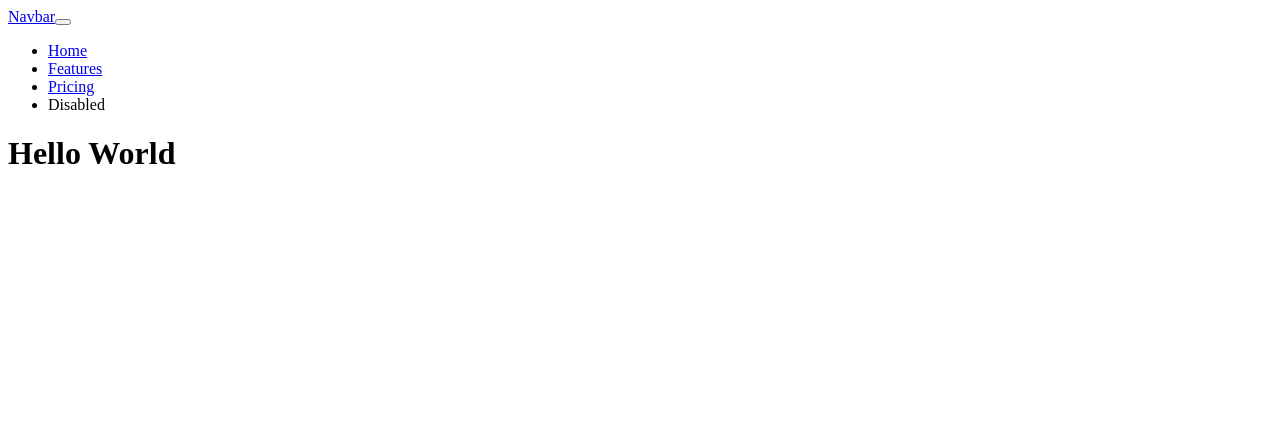
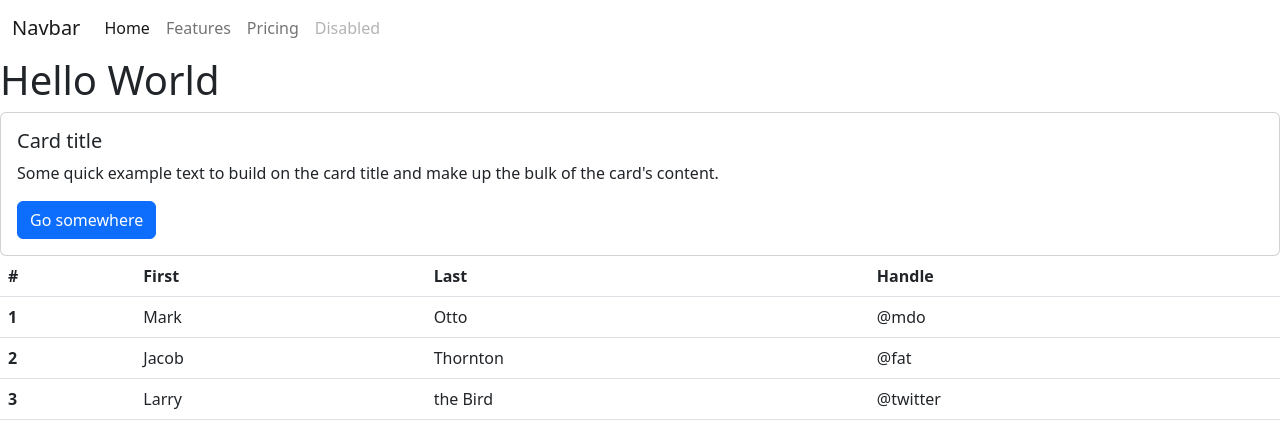
Before and after one commit to souhailmerroun-software-dev-practice/gatsby, a Gatsby site: page / in a window 1280 px wide. Built offline with nearby package versions, Linux system fonts and the light colour scheme; Gatsby itself is replaced by a stand-in of ours.

Commit message:
testing layout with bootstrap

```diff
--- /dev/null
+++ b/gatsby-browser.jsx
@@ -0,0 +1,6 @@
+const React = require("react")
+const Layout = require("./src/components/Layout").default
+
+exports.wrapPageElement = ({ element, props }) => {
+  return <Layout {...props}>{element}</Layout>
+}
--- a/package.json
+++ b/package.json
@@ -16,6 +16,7 @@
     "typecheck": "tsc --noEmit"
   },
   "dependencies": {
+    "bootstrap": "^5.2.3",
     "gatsby": "^5.9.1",
     "react": "^18.2.0",
     "react-dom": "^18.2.0"
--- /dev/null
+++ b/src/components/Layout.tsx
@@ -0,0 +1,17 @@
+import React, { ReactNode } from "react";
+import Nav from "./Nav";
+import "bootstrap/dist/css/bootstrap.min.css"
+
+interface LayoutProps {
+    children: ReactNode;
+}
+
+export default function Layout(props: LayoutProps) {
+    return (
+        <>
+            <Nav />
+
+            {props.children}
+        </>
+    );
+}
--- a/src/pages/index.tsx
+++ b/src/pages/index.tsx
@@ -5,8 +5,45 @@ import Nav from "../components/Nav"
 const IndexPage: React.FC<PageProps> = () => {
   return (
     <main>
-      <Nav />
       <h1>Hello World</h1>
+      <div className="card" >
+        <div className="card-body">
+          <h5 className="card-title">Card title</h5>
+          <p className="card-text">Some quick example text to build on the card title and make up the bulk of the card's
+            content.</p>
+          <a href="#" className="btn btn-primary">Go somewhere</a>
+        </div>
+      </div>
+      <table className="table">
+        <thead>
+        <tr>
+          <th scope="col">#</th>
+          <th scope="col">First</th>
+          <th scope="col">Last</th>
+          <th scope="col">Handle</th>
+        </tr>
+        </thead>
+        <tbody>
+        <tr>
+          <th scope="row">1</th>
+          <td>Mark</td>
+          <td>Otto</td>
+          <td>@mdo</td>
+        </tr>
+        <tr>
+          <th scope="row">2</th>
+          <td>Jacob</td>
+          <td>Thornton</td>
+          <td>@fat</td>
+        </tr>
+        <tr>
+          <th scope="row">3</th>
+          <td>Larry</td>
+          <td>the Bird</td>
+          <td>@twitter</td>
+        </tr>
+        </tbody>
+      </table>
     </main>
   )
 }
```
Also changed, not shown: 1 other file.
